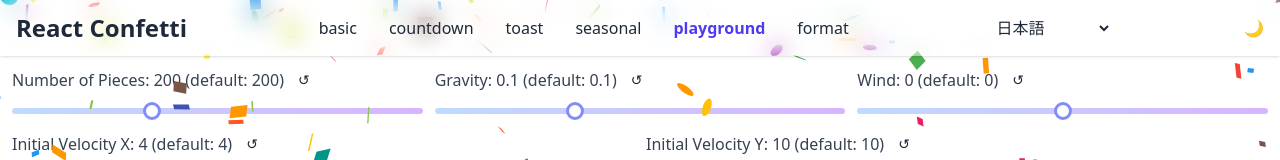
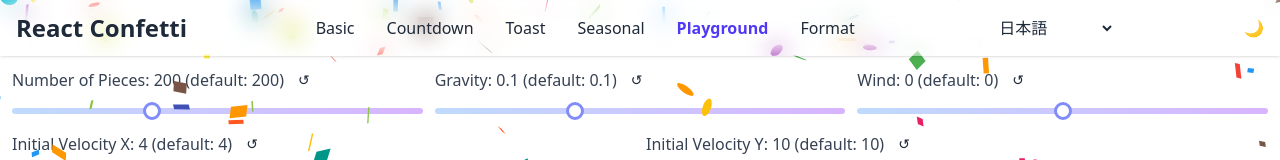
Before and after one commit to kkoisland/react-confetti-intl, a React (Vite) app: page /playground in a window 1280 px wide. Shown: the top 160 px of the page. Built offline with nearby package versions, Linux system fonts and the light colour scheme.

Commit message:
refactor: remove temporary i18n from nav links and use static labels

```diff
--- a/src/Layout.tsx
+++ b/src/Layout.tsx
@@ -1,5 +1,4 @@
 import { useEffect, useState } from "react";
-import { FormattedMessage } from "react-intl";
 import { Link, NavLink, Outlet } from "react-router-dom";
 import LanguageSelector from "./components/LanguageSelector";
 
@@ -26,12 +25,12 @@
 	}, [isDarkMode]);
 
 	const navLinks = [
-		{ to: "/basic", labelId: "nav.basic" },
-		{ to: "/countdown", labelId: "nav.countdown" },
-		{ to: "/toast", labelId: "nav.toast" },
-		{ to: "/seasonal", labelId: "nav.seasonal" },
-		{ to: "/playground", labelId: "nav.playground" },
-		{ to: "/format", labelId: "nav.format" },
+		{ to: "/basic", label: "Basic" },
+		{ to: "/countdown", label: "Countdown" },
+		{ to: "/toast", label: "Toast" },
+		{ to: "/seasonal", label: "Seasonal" },
+		{ to: "/playground", label: "Playground" },
+		{ to: "/format", label: "Format" },
 	];
 
 	return (
@@ -60,10 +59,7 @@
 										}`
 									}
 								>
-									<FormattedMessage
-										id={link.labelId}
-										defaultMessage={link.to.slice(1)}
-									/>
+									{link.label}
 								</NavLink>
 							))}
 						</div>
@@ -101,10 +97,7 @@
 										}`
 									}
 								>
-									<FormattedMessage
-										id={link.labelId}
-										defaultMessage={link.to.slice(1)}
-									/>
+									{link.label}
 								</NavLink>
 							))}
 						</div>
```
